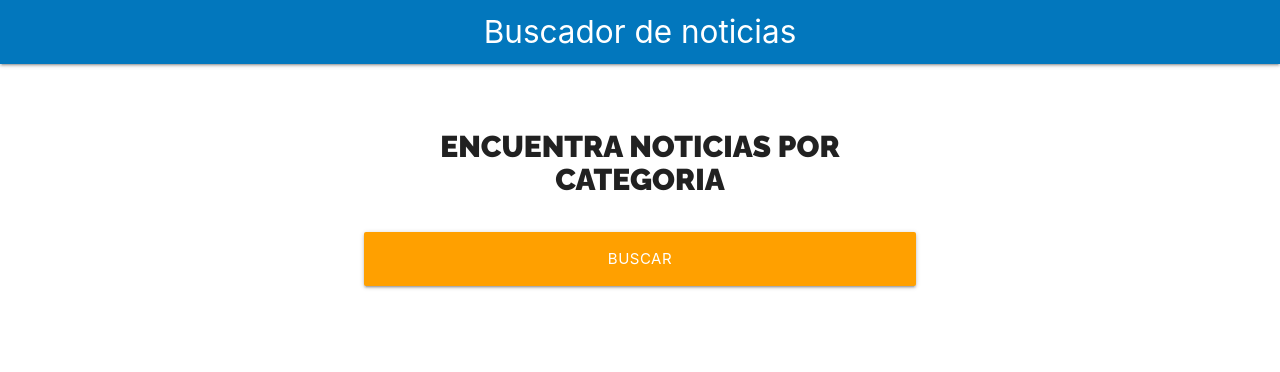
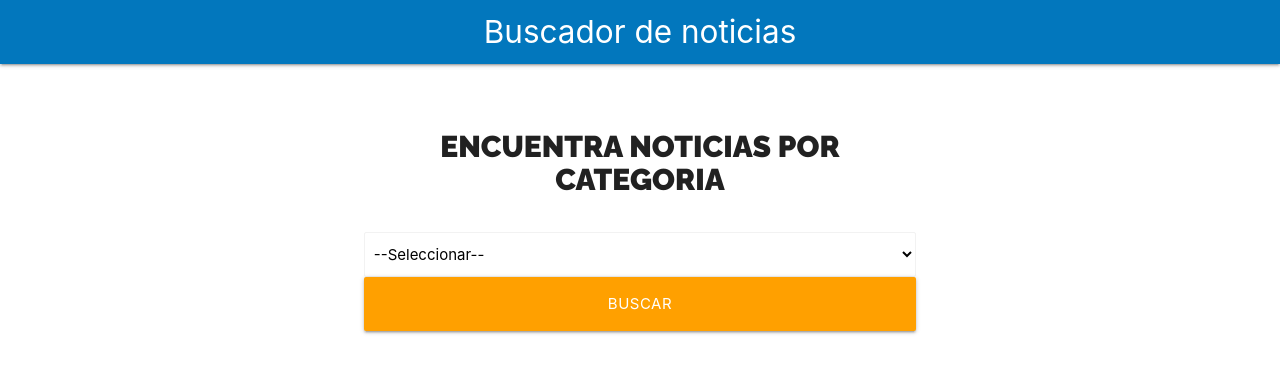
Before and after one commit to SantiagoAlvarze22/Buscador-de-noticias-con-una-API, a React (Create React App) app: page / in a window 1280 px wide. Shown: the top 372 px of the page. Built offline with nearby package versions, Linux system fonts and the light colour scheme.

Commit message:
Creando hook para el Select

```diff
--- a/src/components/Formulario.js
+++ b/src/components/Formulario.js
@@ -1,13 +1,18 @@
 import React from 'react';
 import styles from './Formulario.module.css'
+import useSelect from '../hooks/useSelect'
 
 const Formulario = () => {
+
+    const [categoria, SelectNoticas] = useSelect('')
+
     return (
         <div className={`${styles.buscador} row`}>
             <div className="col s12 m8 offset-m2">
                 <form>
                     <h2 className={styles.heading}>Encuentra Noticias por categoria</h2>
                     <div className="input-field col s12">
+                        <SelectNoticas />
                         <input
                             type="submit"
                             className={`${styles['btn-block']} btn-large amber darken-2`}
--- /dev/null
+++ b/src/hooks/useSelect.js
@@ -0,0 +1,18 @@
+import React, { useState } from 'react';
+
+const useSelect = (stateInicial, opciones) => {
+
+    const [state, setState] = useState('');
+
+    const SelectNoticas = () => (
+        <select
+            className="browser-default"
+        >
+            <option value="">--Seleccionar--</option>
+        </select>
+    )
+
+    return [state, SelectNoticas];
+}
+
+export default useSelect;
```
